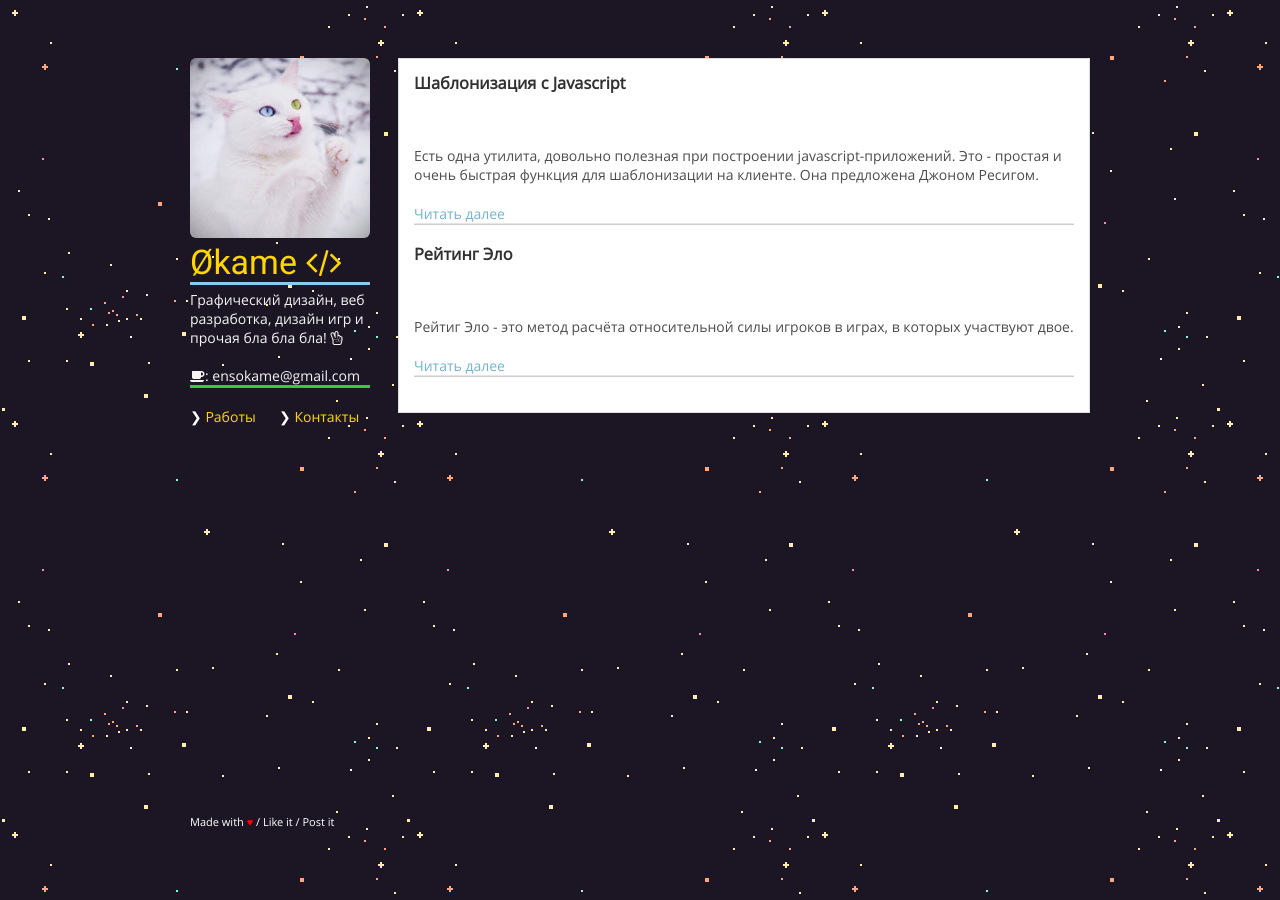
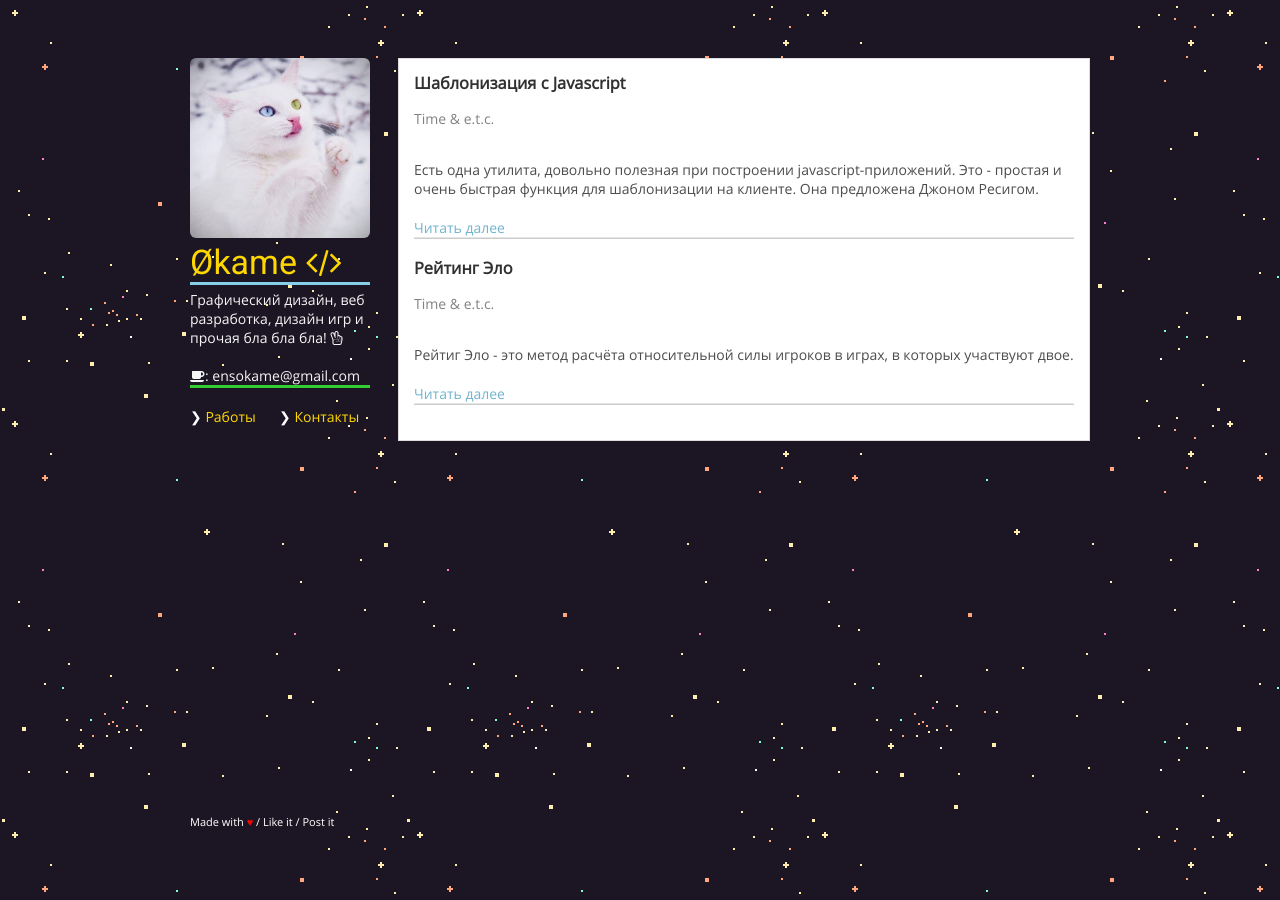
Before and after one commit to IOEnso/ioenso.github.io, a Jekyll site: the page built from index.html, in a window 1280 px wide. Built offline with Jekyll 4.4.1, drawn with Linux system fonts in a browser that asks for light colours.

Commit message:
Update index.html

```diff
--- a/index.html
+++ b/index.html
@@ -8,7 +8,7 @@ layout: default
       <h3 class="anchor"><a href="{{ site.baseurl }}{{ post.url }}">{{ post.title }}</a></h3>
       <div class="post-meta">
         <ul>
-          <li>{{ page.date | date: "%B %e, %Y" }}</li>
+          <li>Time & e.t.c.</li>
         </ul>
       </div>
       <div class="post-entry">
```
